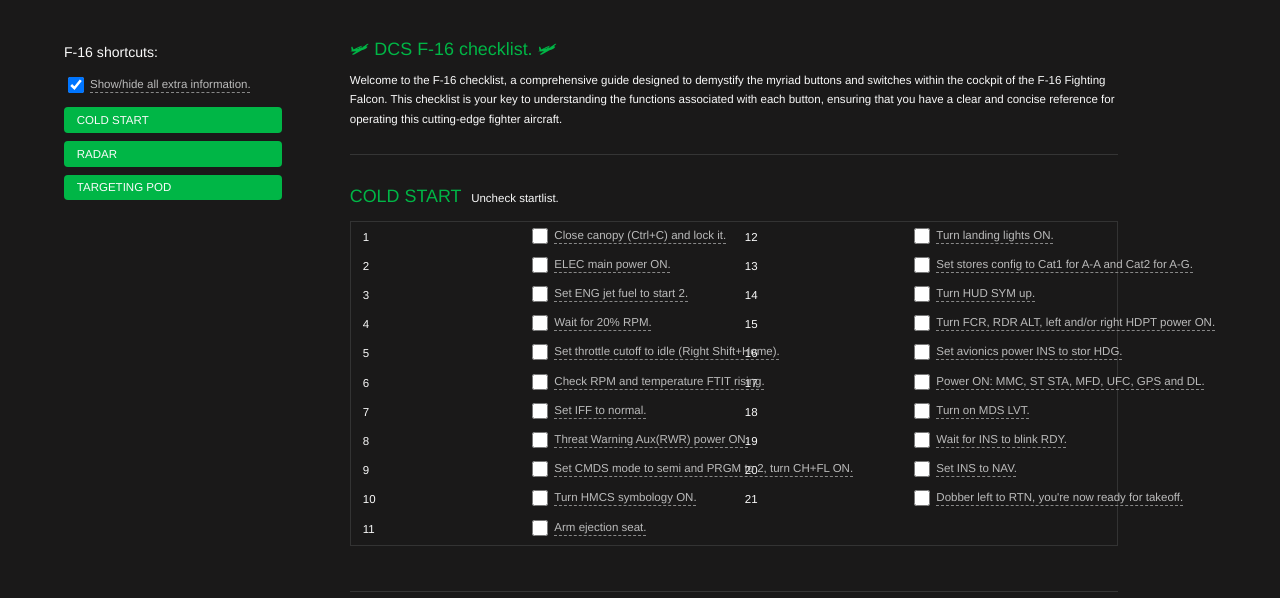
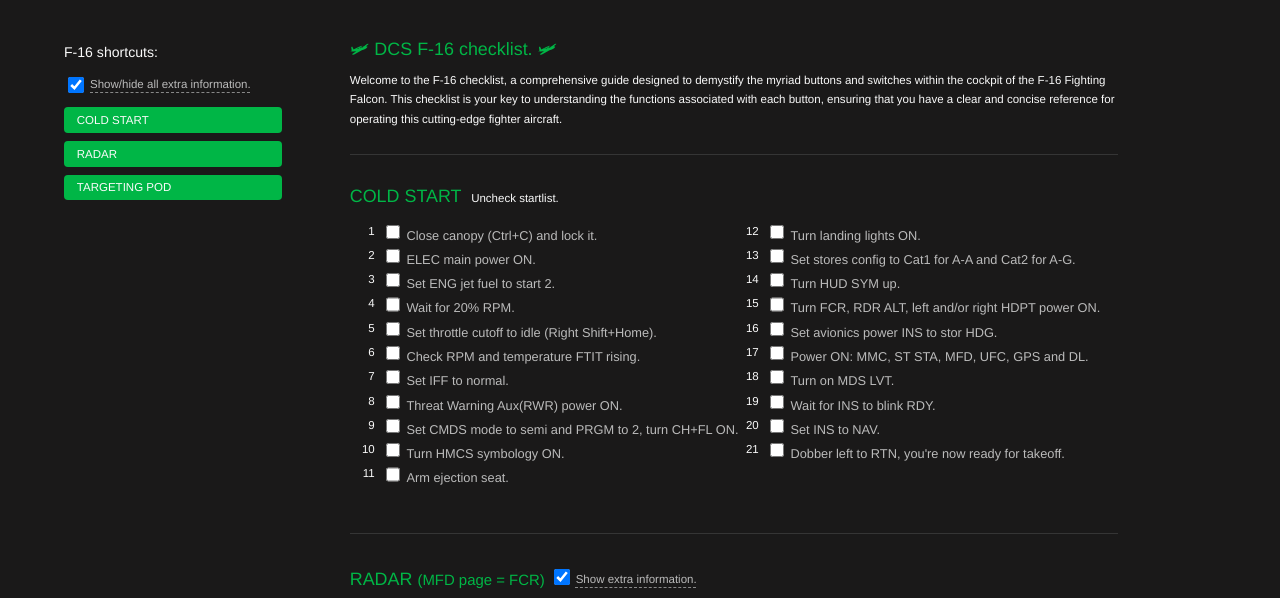
Before and after one commit to codump/all, a plain HTML site: page f16/index.html in a window 1280 px wide. Shown: the top 598 px of the page. Drawn offline with nearby package versions, Linux system fonts and the light colour scheme.

Commit message:
Update style.css

```diff
--- a/f16/style.css
+++ b/f16/style.css
@@ -212,6 +212,36 @@
 	background: #151515;
 }
 
+#main .starttable {
+	font-size: 1vw;
+	border-collapse: collapse;
+	border: 0;
+}
+#main .starttable .std1 {
+	width: 25px;
+	font-size: 0.9vw;
+	vertical-align: text-top;
+	text-align: right;
+	padding-left: 0px;
+	padding-right: 8px;
+}
+.startlist {
+	filter: hue-rotate(280deg);
+}
+input[type='checkbox'].startlist {
+	width: 1.1vw;
+	height: 1.1vw;
+	margin-left: -0.5vw;
+}
+.startlabel {
+	font-size: 1vw;
+	text-decoration: none;
+	margin-top: 1px;
+}
+.startlabel:hover {
+	color: #FFF;
+}
+
 .black {
 	background: #000;
 }
```
